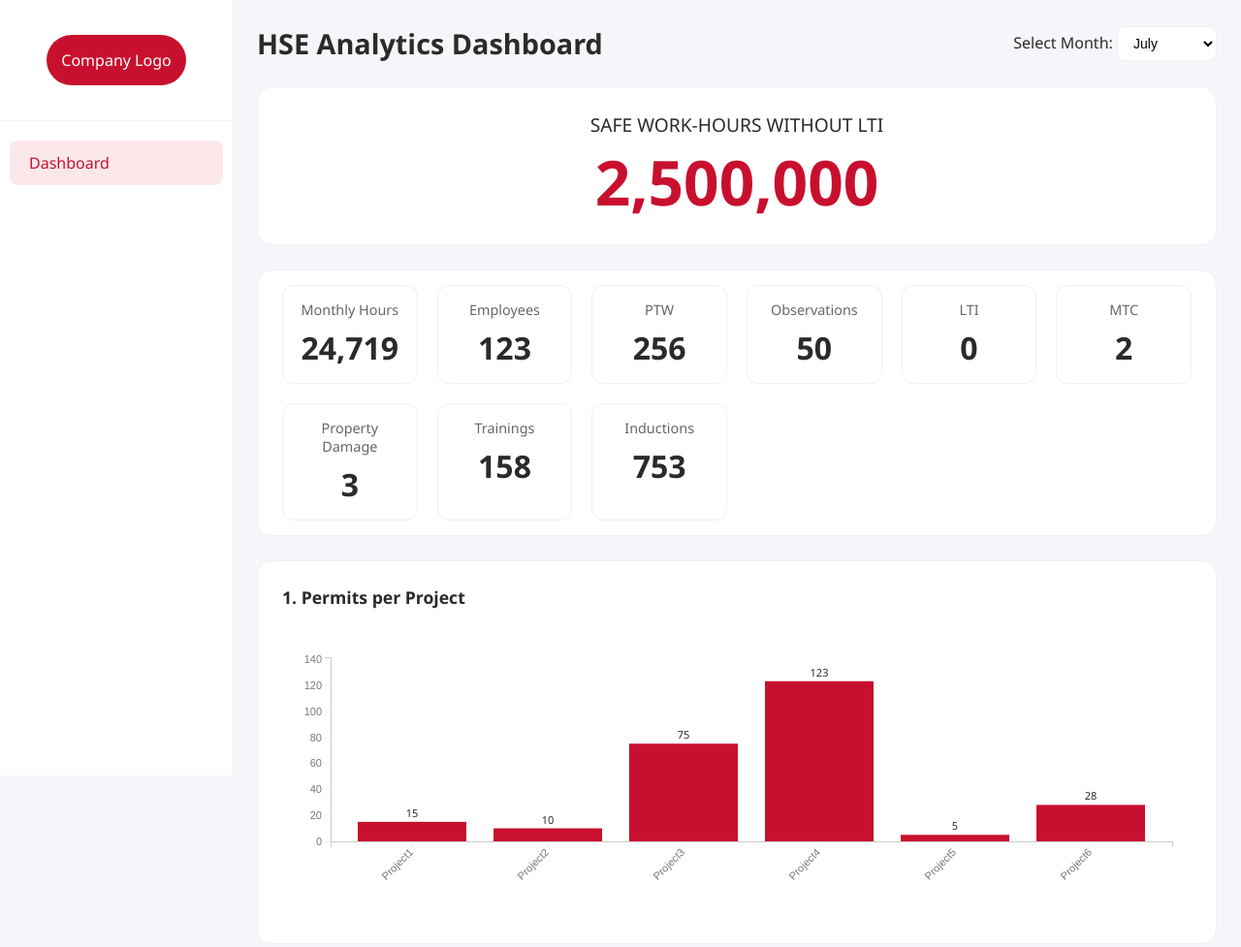
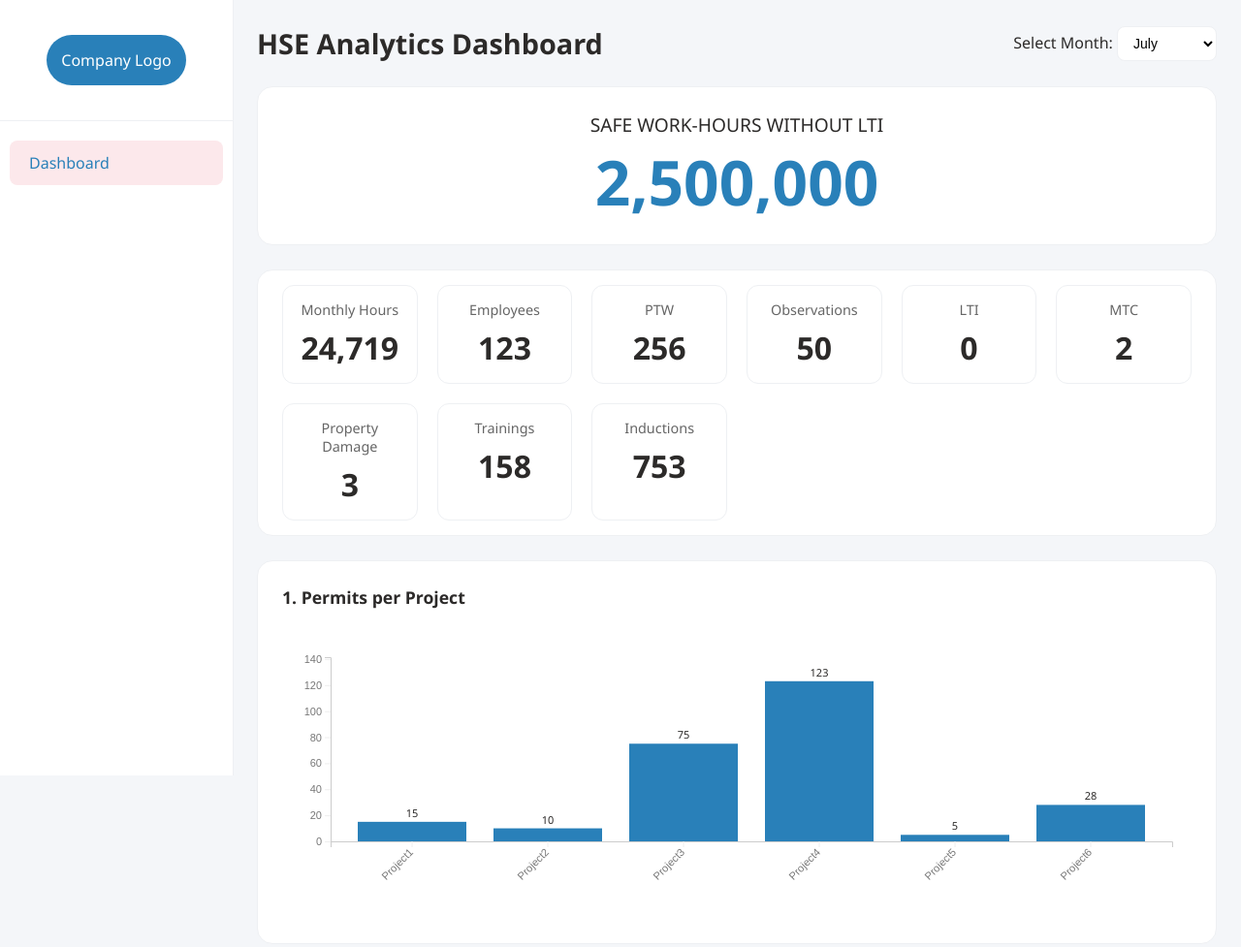
Before and after one commit to mostafa-eissa2/HSE-Dashboard-Example, a plain HTML site: page index.html in a window 1280 px wide. Shown: the top 977 px of the page at 97% size. Drawn offline with nearby package versions, Linux system fonts and the light colour scheme.

Commit message:
style.css

```diff
--- a/style.css
+++ b/style.css
@@ -1,5 +1,5 @@
 :root {
-    --brand-red: #C8102E;
+    --brand-red: #2980B9;
     --dark-text: #2C2A29;
     --white: #FFFFFF;
     --light-grey-bg: #f4f6f9;
```
